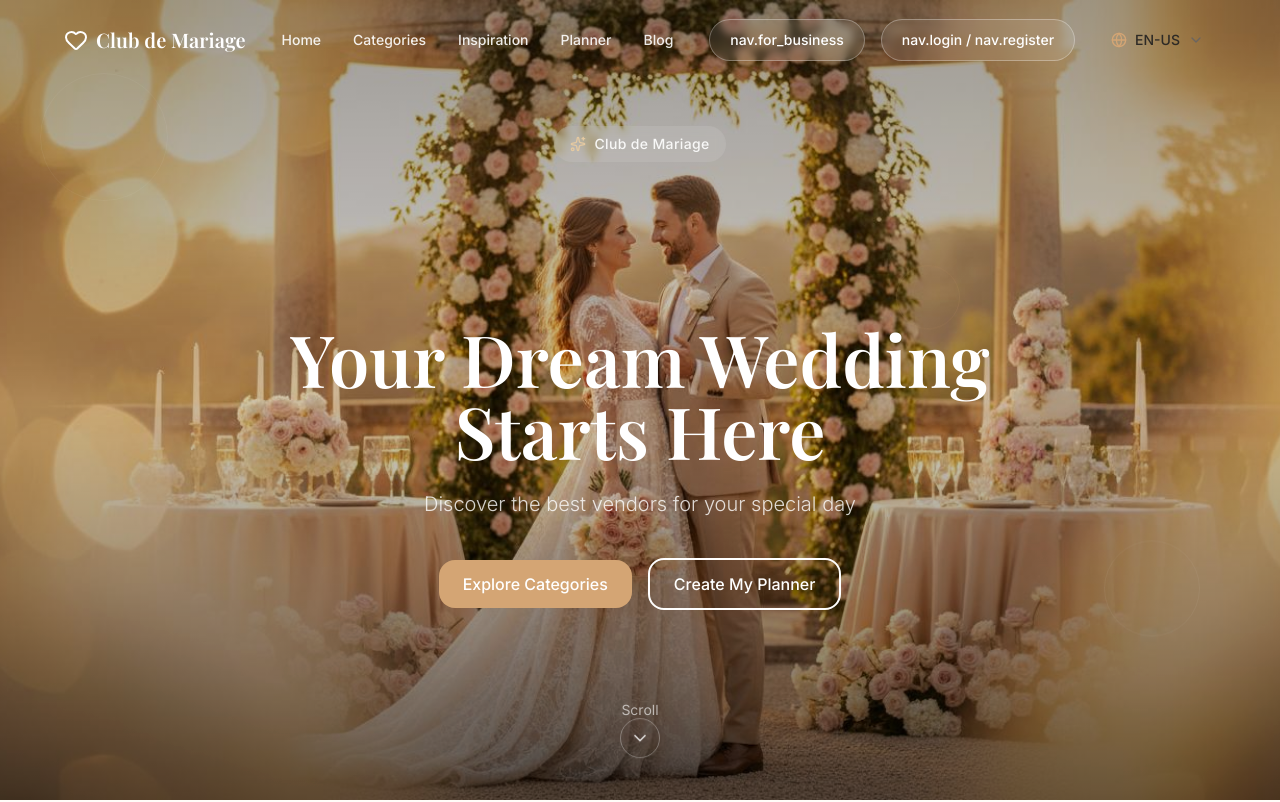
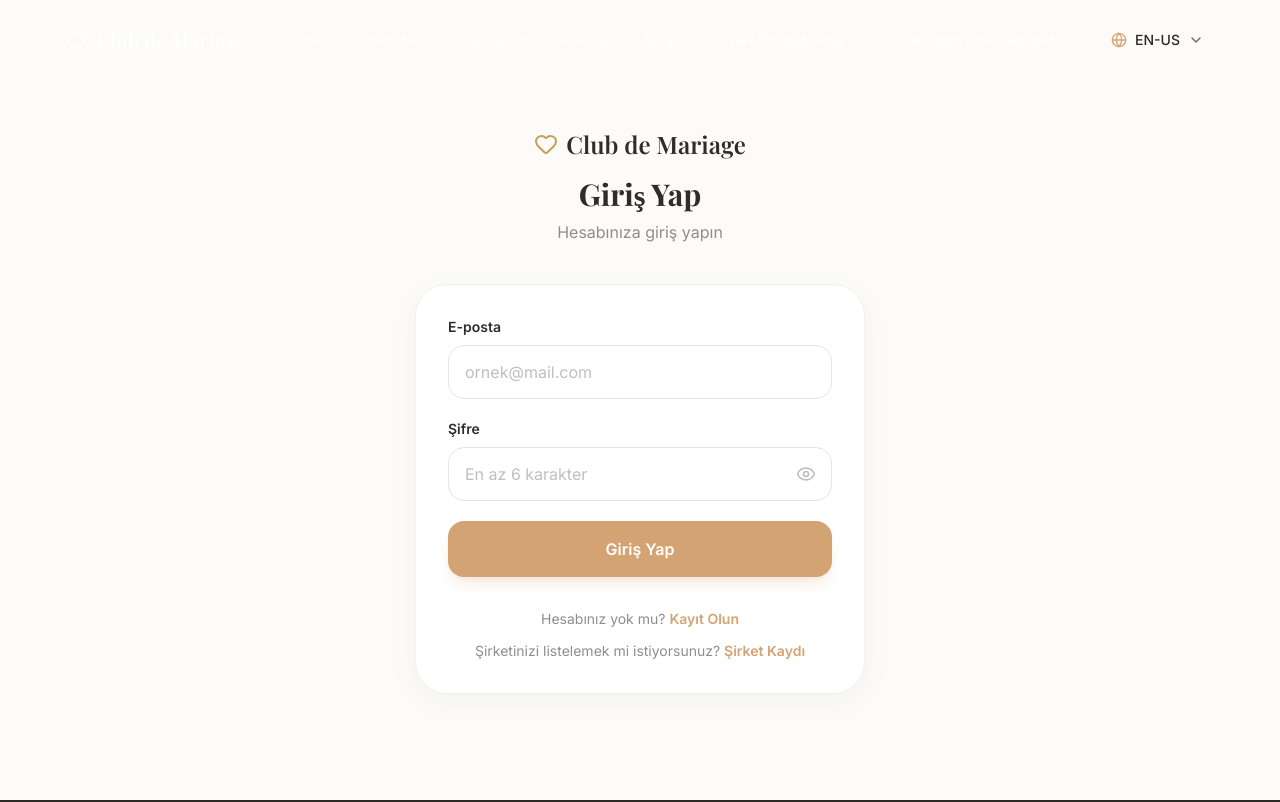
Before and after one commit to gb05313594187-tech/ClubdeMarrige, a React (Vite) app: page /login in a window 1280 px wide. Shown: the top 802 px of the page. Built offline with nearby package versions, Linux system fonts and the light colour scheme; a web font is replaced by a local one.

Commit message:
Update App.tsx

```diff
--- a/src/App.tsx
+++ b/src/App.tsx
@@ -1,4 +1,5 @@
 import { Suspense } from 'react';
+import { BrowserRouter as Router, Routes, Route } from 'react-router-dom';
 import { Navigation } from '@/components/Navigation';
 import { Hero } from '@/sections/Hero';
 import { Categories } from '@/sections/Categories';
@@ -10,13 +11,15 @@ import { Statistics } from '@/sections/Statistics';
 import { Blog } from '@/sections/Blog';
 import { Newsletter } from '@/sections/Newsletter';
 import { Footer } from '@/sections/Footer';
+
+// Yeni Sayfalar
+import AuthPage from '@/pages/AuthPage';
+import BusinessPage from '@/pages/BusinessPage';
+
 import './i18n';
 
-function App() {
-  return (
-    <Suspense fallback={<div className="min-h-screen bg-warm-white" />}>
-      <div className="min-h-screen bg-warm-white">
-        <Navigation />
+// Ana Sayfa Bileşeni (Tüm sectionları buraya topladık)
+const HomePage = () => (
   <main>
     <Hero />
     <Categories />
@@ -28,9 +31,33 @@ function App() {
     <Blog />
     <Newsletter />
   </main>
+);
+
+function App() {
+  return (
+    <Router>
+      <Suspense fallback={<div className="min-h-screen bg-warm-white" />}>
+        <div className="min-h-screen bg-warm-white">
+          <Navigation />
+
+          <Routes>
+            {/* Ana Sayfa */}
+            <Route path="/" element={<HomePage />} />
+
+            {/* Giriş Yap Sayfası */}
+            <Route path="/login" element={<AuthPage mode="login" />} />
+
+            {/* Kayıt Ol Sayfası */}
+            <Route path="/register" element={<AuthPage mode="register" />} />
+
+            {/* Firmalar İçin Sayfası */}
+            <Route path="/business" element={<BusinessPage />} />
+          </Routes>
+
           <Footer />
         </div>
       </Suspense>
+    </Router>
   );
 }
 
```
Lines whose indentation alone changed are shown as unchanged.
